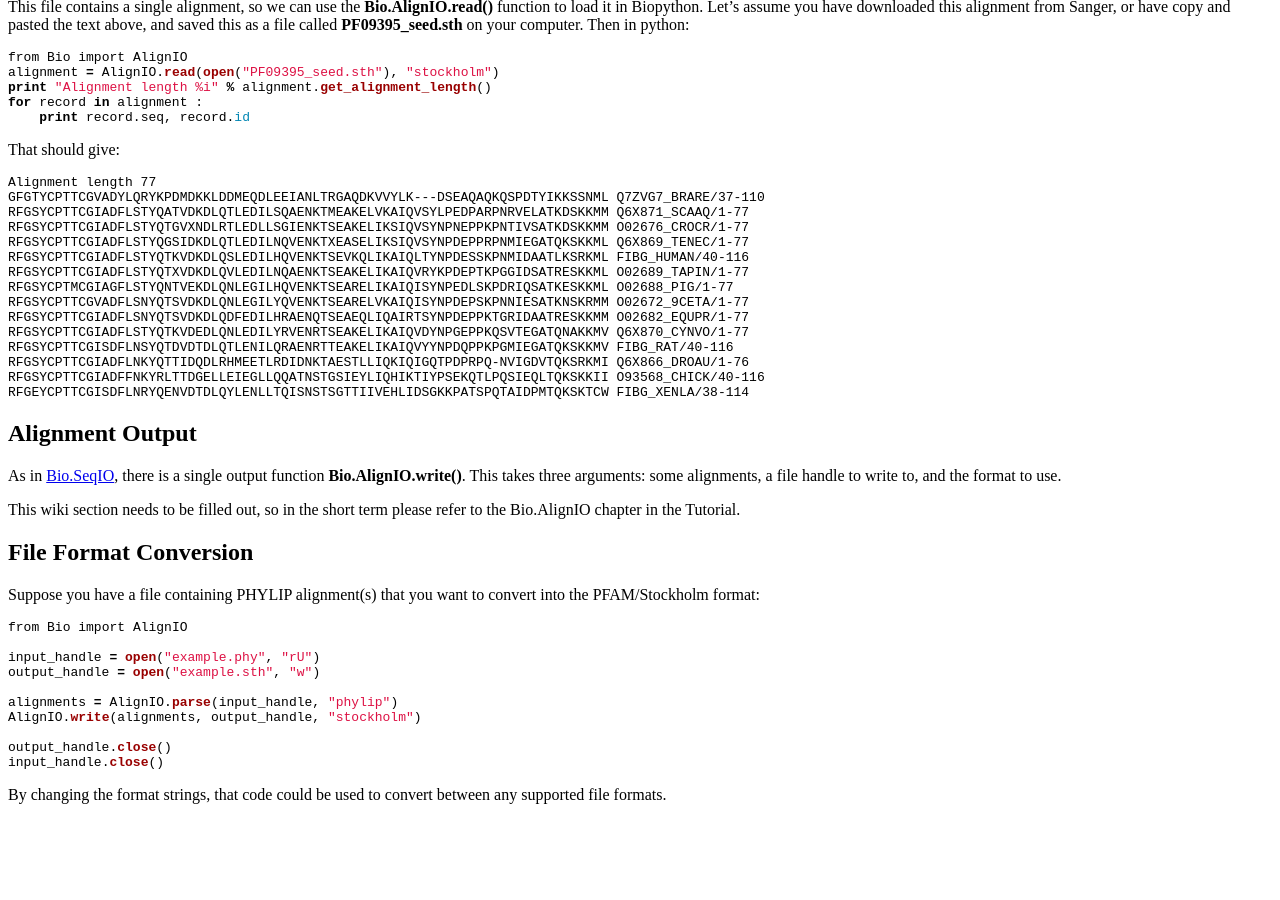
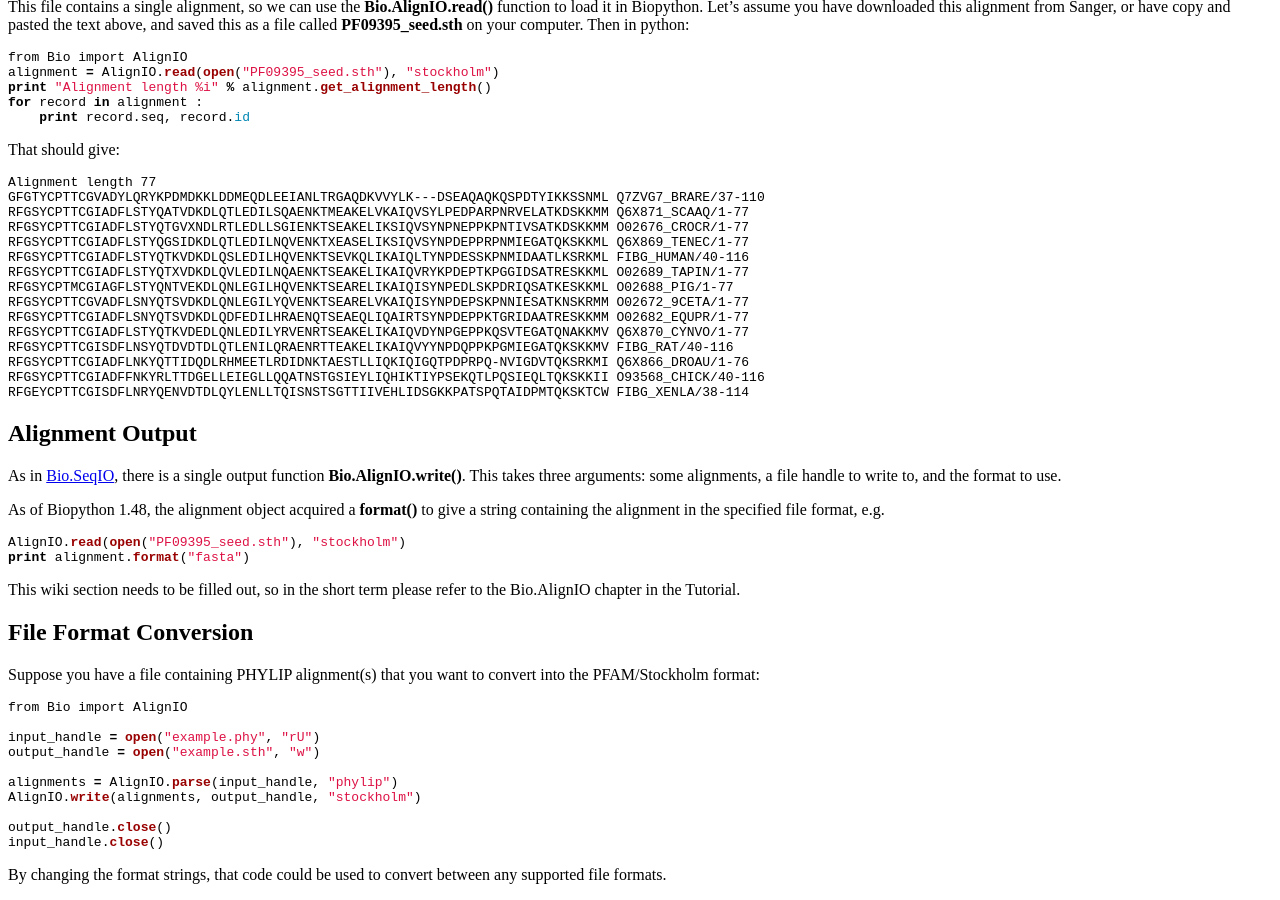
Before and after one commit to biopython/biopython.github.io, a Jekyll site: the page built from wiki/AlignIO.md, in a window 1280 px wide and 900 px high, scrolled down 1828 px. Built offline with Jekyll 4.4.1, drawn with Linux system fonts in a browser that asks for light colours; before the commit the page ends 2648 px from its top, so only the background shows below that.

Commit message:
/* Alignment Output */ format method

````diff
--- a/wiki/AlignIO.md
+++ b/wiki/AlignIO.md
@@ -177,6 +177,15 @@ As in [Bio.SeqIO](SeqIO "wikilink"), there is a single output function
 **Bio.AlignIO.write()**. This takes three arguments: some alignments, a
 file handle to write to, and the format to use.
 
+As of Biopython 1.48, the alignment object acquired a **format()** to
+give a string containing the alignment in the specified file format,
+e.g.
+
+``` python
+AlignIO.read(open("PF09395_seed.sth"), "stockholm")
+print alignment.format("fasta")
+```
+
 This wiki section needs to be filled out, so in the short term please
 refer to the Bio.AlignIO chapter in the Tutorial.
 
````
Also changed, not shown: 1 other file.
